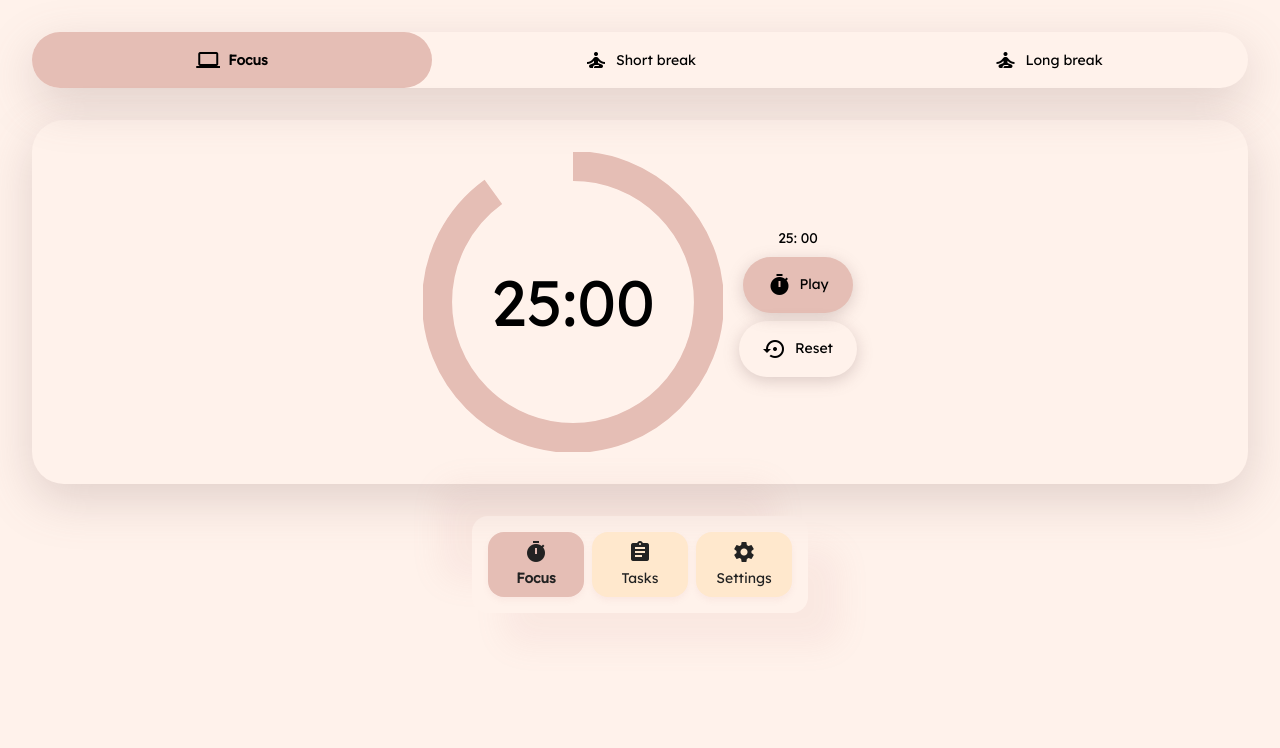
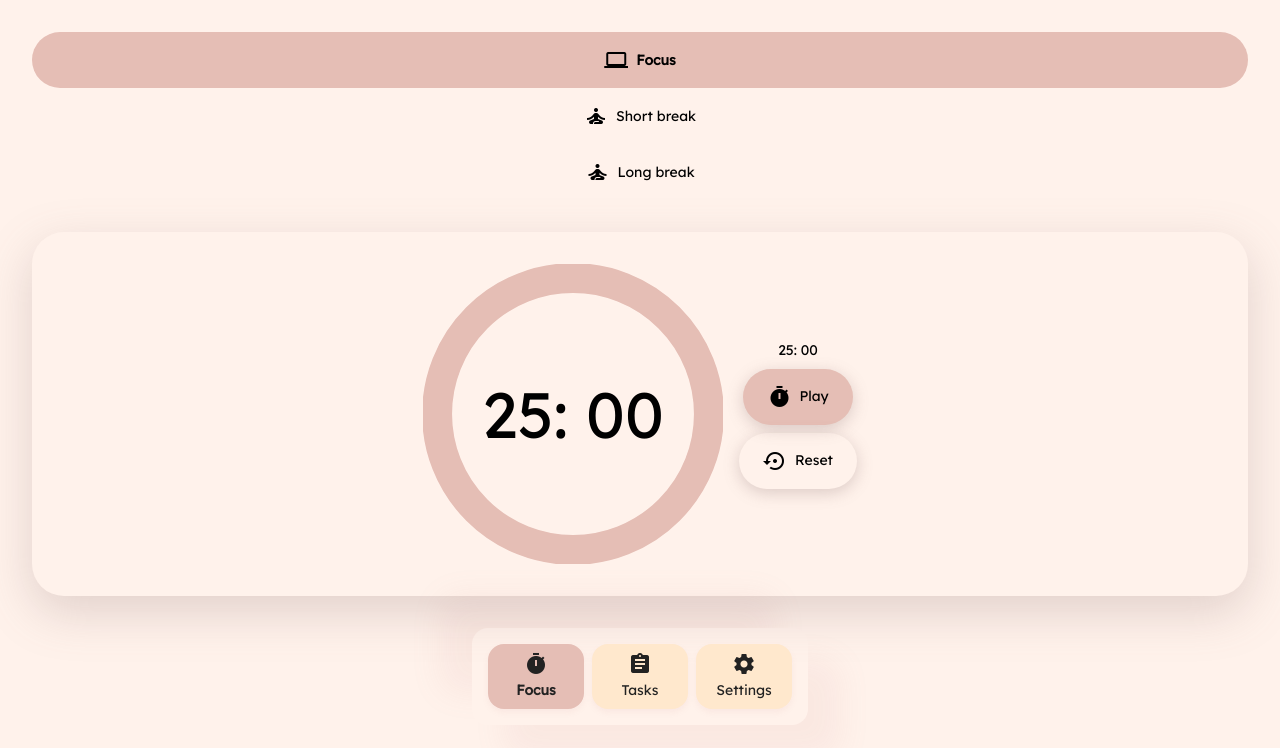
Before and after one commit to neriiman/my-pomodoro-app, an Angular app: page / in a window 1280 px wide. Shown: the top 748 px of the page. Built offline with nearby package versions, Linux system fonts and the light colour scheme.

Commit message:
renamed "timer buttons" to "mode buttons"

```diff
--- a/src/app/components/control-buttons/control-buttons.component.ts
+++ b/src/app/components/control-buttons/control-buttons.component.ts
@@ -16,13 +16,13 @@ interface ControlButton {
   styleUrl: './control-buttons.component.scss',
 })
 export class ControlButtonsComponent {
-  timerIsStarted = signal(false);
+  timerIsRunning = signal(false);
   controlButtons = computed<ControlButton[]>(() => [
     {
-      label: this.timerIsStarted() ? 'Pause' : 'Play',
-      icon: this.timerIsStarted() ? 'timer_pause' : 'timer_play',
+      label: this.timerIsRunning() ? 'Pause' : 'Play',
+      icon: this.timerIsRunning() ? 'timer_pause' : 'timer_play',
       hierarchy: 'primary',
-      onClick: () => (this.timerIsStarted() ? this.pauseTimer() : this.playTimer()),
+      onClick: () => (this.timerIsRunning() ? this.pauseTimer() : this.playTimer()),
     },
     {
       label: 'Reset',
@@ -35,21 +35,21 @@ export class ControlButtonsComponent {
   intervalId: any = null;
 
   playTimer() {
-    this.timerIsStarted.set(true);
+    this.timerIsRunning.set(true);
     this.intervalId = setInterval(() => {
       if (this.remainingTimeInSeconds() > 0) {
         this.remainingTimeInSeconds.update((prev) => prev - 1);
       } else {
-        this.pauseTimer();
+        this.resetTimer();
       }
     }, 1000);
   }
   pauseTimer() {
-    this.timerIsStarted.set(false);
+    this.timerIsRunning.set(false);
     clearInterval(this.intervalId);
   }
   resetTimer() {
-    this.timerIsStarted.set(false);
+    this.timerIsRunning.set(false);
     clearInterval(this.intervalId);
     this.remainingTimeInSeconds.set(25 * 60);
   }
--- /dev/null
+++ b/src/app/components/mode-buttons/mode-buttons.component.html
@@ -0,0 +1,10 @@
+<div class="timer-buttons">
+  @for (button of modeButtons(); track button.mode) {
+  <app-button
+    [label]="button.mode"
+    [iconName]="button.icon"
+    (click)="setActiveMode(button.mode)"
+    [class.active]="activeMode() === button.mode"
+  ></app-button>
+  }
+</div>
--- a/src/app/components/timer-buttons/timer-buttons.component.scss
+++ b/src/app/components/mode-buttons/mode-buttons.component.scss
@@ -1,4 +1,4 @@
-.timer-buttons {
+.mode-buttons {
   display: flex;
   justify-content: center;
   align-items: center;
--- /dev/null
+++ b/src/app/components/mode-buttons/mode-buttons.component.ts
@@ -0,0 +1,36 @@
+import { Component, signal } from '@angular/core';
+import { ButtonComponent } from '../button/button.component';
+
+type Mode = 'Focus' | 'Short break' | 'Long break';
+
+interface ModeButton {
+  mode: Mode;
+  icon: string;
+}
+
+@Component({
+  selector: 'app-mode-buttons',
+  imports: [ButtonComponent],
+  templateUrl: './mode-buttons.component.html',
+  styleUrl: './mode-buttons.component.scss',
+})
+export class ModeButtonsComponent {
+  activeMode = signal('Focus');
+  modeButtons = signal<ModeButton[]>([
+    {
+      mode: 'Focus',
+      icon: 'laptop-windows',
+    },
+    {
+      mode: 'Short break',
+      icon: 'self_improvement',
+    },
+    {
+      mode: 'Long break',
+      icon: 'self_improvement',
+    },
+  ]);
+  setActiveMode(mode: Mode) {
+    this.activeMode.set(mode);
+  }
+}
--- a/src/app/components/timer-buttons/timer-buttons.component.html
+++ /dev/null
@@ -1,10 +0,0 @@
-<div class="timer-buttons">
-  @for (button of timerButtons(); track button.label) {
-  <app-button
-    [label]="button.label"
-    [iconName]="button.icon"
-    (click)="setActiveTimerButton(button.label)"
-    [class.active]="activeButton() === button.label"
-  ></app-button>
-  }
-</div>
--- a/src/app/components/timer-buttons/timer-buttons.component.ts
+++ /dev/null
@@ -1,34 +0,0 @@
-import { Component, signal } from '@angular/core';
-import { ButtonComponent } from '../button/button.component';
-
-interface TimerButton {
-  label: 'Focus' | 'Short break' | 'Long break';
-  icon: string;
-}
-
-@Component({
-  selector: 'app-timer-buttons',
-  imports: [ButtonComponent],
-  templateUrl: './timer-buttons.component.html',
-  styleUrl: './timer-buttons.component.scss',
-})
-export class TimerButtonsComponent {
-  activeButton = signal('Focus');
-  timerButtons = signal<TimerButton[]>([
-    {
-      label: 'Focus',
-      icon: 'laptop-windows',
-    },
-    {
-      label: 'Short break',
-      icon: 'self_improvement',
-    },
-    {
-      label: 'Long break',
-      icon: 'self_improvement',
-    },
-  ]);
-  setActiveTimerButton(label: string) {
-    this.activeButton.set(label);
-  }
-}
--- a/src/app/pages/timer/timer.component.html
+++ b/src/app/pages/timer/timer.component.html
@@ -1,17 +1,17 @@
 <section class="focus-section">
-  <app-timer-buttons />
+  <app-mode-buttons />
 
   <div class="timer-container">
     <div class="timer-container__spinner-and-timer">
       <mat-progress-spinner
         mode="determinate"
-        value="90"
+        [value]="remainingTimeInPercentage()"
         diameter="300"
         aria-label="Progress bar that indicates time spent and time left"
         class="timer-container__progress-spinner"
       >
       </mat-progress-spinner>
-      <div class="timer-container__timer">25:00</div>
+      <div class="timer-container__timer">{{ remainingTime() | formatTime }}</div>
     </div>
 
     <app-control-buttons [(remainingTimeInSeconds)]="remainingTime" />
--- a/src/app/pages/timer/timer.component.ts
+++ b/src/app/pages/timer/timer.component.ts
@@ -1,15 +1,25 @@
-import { Component, signal } from '@angular/core';
+import { Component, computed, signal } from '@angular/core';
 import { MatIconModule } from '@angular/material/icon';
 import { MatProgressSpinner } from '@angular/material/progress-spinner';
-import { ButtonComponent } from '../../components/button/button.component';
-import { TimerButtonsComponent } from '../../components/timer-buttons/timer-buttons.component';
+import { ModeButtonsComponent } from '../../components/mode-buttons/mode-buttons.component';
 import { ControlButtonsComponent } from '../../components/control-buttons/control-buttons.component';
+import { FormatTimePipe } from '../../pipes/format-time.pipe';
 @Component({
   selector: 'app-timer',
-  imports: [MatProgressSpinner, MatIconModule, TimerButtonsComponent, ControlButtonsComponent],
+  imports: [
+    MatProgressSpinner,
+    MatIconModule,
+    ModeButtonsComponent,
+    ControlButtonsComponent,
+    FormatTimePipe,
+  ],
   templateUrl: './timer.component.html',
   styleUrl: './timer.component.scss',
 })
 export class TimerComponent {
-  remainingTime = signal<number>(60*25);
+  maxTime = signal(25 * 60);
+  remainingTime = signal(this.maxTime());
+  remainingTimeInPercentage = computed<number>(() =>
+    Math.floor((this.remainingTime() / this.maxTime()) * 100)
+  );
 }
```
Also changed, not shown: 1 other file (tests, documents, lock files or other folders).
